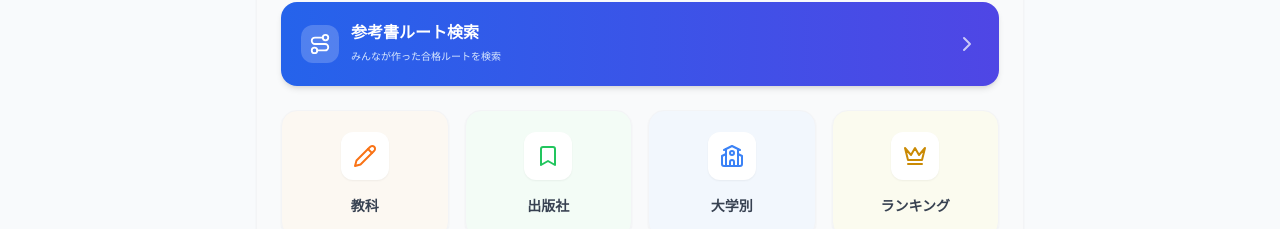
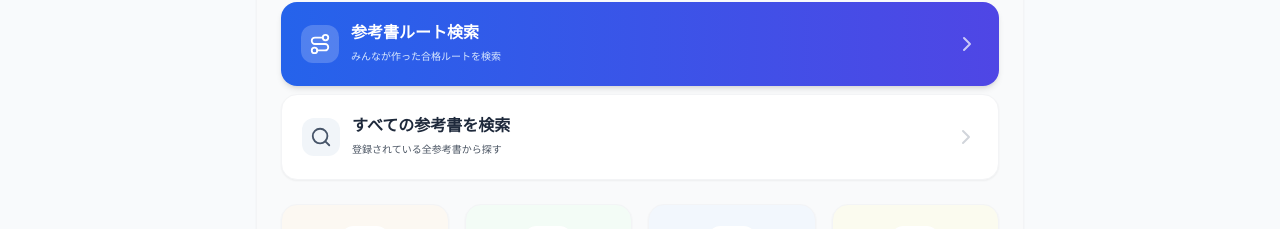
Before and after one commit to taikisora/stackblitz-starters-fvtlf34d, a Next.js app: page /search in a window 1280 px wide. Shown: the part 224-453 px from the top of the page. Built offline with nearby package versions, Linux system fonts and the light colour scheme; no server answers.

Commit message:
force sync

```diff
--- a/app/learning-data/[id]/page.tsx
+++ b/app/learning-data/[id]/page.tsx
@@ -298,9 +298,9 @@ export default function RouteDetailPage() {
           <div>
             <h1 className={`font-black text-slate-900 leading-snug transition-all ${isScreenshotMode ? 'text-lg' : 'text-xl md:text-2xl mb-2'}`}>{route.title}</h1>
             {!isScreenshotMode && (
-              <p className="text-sm text-slate-700 font-medium whitespace-pre-wrap leading-relaxed bg-slate-50/60 p-3 rounded-xl border border-gray-100/60 shadow-inner shadow-slate-100">
-                {route.description || 'このルートに詳細な解説はまだ登録されていません。'}
-              </p>
+              <div className="bg-slate-50/60 p-4 rounded-2xl border border-gray-100/60 shadow-inner mt-4">
+                <ExpandableDescription text={route.description} />
+              </div>
             )}
           </div>
 
@@ -533,4 +533,31 @@ export default function RouteDetailPage() {
       </div>
     </>
   );
+
+  // 💡 文字数で自動的に「もっと見る」を出すための部品です
+  function ExpandableDescription({ text }: { text: string }) {
+    const [isOpen, setIsOpen] = useState(false);
+    const MAX_CHARS = 100; // 途中まで表示する文字数
+    const isLong = text.length > MAX_CHARS;
+
+    if (!text) return <p className="text-sm text-slate-400">説明はありません。</p>;
+
+    return (
+      <div className="text-sm text-slate-700 font-medium whitespace-pre-wrap leading-relaxed">
+        <p className={`${isOpen ? '' : 'line-clamp-3'}`}>
+          {text}
+        </p>
+        {isLong && (
+          <button
+            type="button"
+            onClick={() => setIsOpen(!isOpen)}
+            className="text-xs font-black text-blue-600 mt-2 hover:text-blue-700 cursor-pointer"
+          >
+            {isOpen ? '▲ 折りたたむ' : '...もっと見る'}
+          </button>
+        )}
+      </div>
+    );
+  }
+
 }
--- a/app/search/page.tsx
+++ b/app/search/page.tsx
@@ -64,6 +64,23 @@ export default function SearchPage() {
             </div>
             <ChevronRight className="text-white/70 group-hover:translate-x-1 transition-transform" />
           </button>
+
+          {/* 💡 追加：すべての参考書を検索ボタン */}
+          <button
+            onClick={() => router.push('/books')}
+            className="w-full bg-white p-5 rounded-2xl shadow-sm border border-gray-100 text-slate-800 flex items-center justify-between active:scale-[0.98] transition-all group cursor-pointer hover:border-blue-200"
+          >
+            <div className="flex items-center gap-3">
+              <div className="bg-slate-100 p-2 rounded-xl text-slate-600">
+                <Search size={22} />
+              </div>
+              <div className="text-left">
+                <span className="font-extrabold text-base block leading-tight">すべての参考書を検索</span>
+                <span className="text-[10px] text-gray-600 font-medium">登録されている全参考書から探す</span>
+              </div>
+            </div>
+            <ChevronRight className="text-gray-300 group-hover:translate-x-1 transition-transform" />
+          </button>
         </div>
 
         {/* カテゴリ別検索カード群 */}
--- a/app/search/routes/page.tsx
+++ b/app/search/routes/page.tsx
@@ -413,8 +413,9 @@ export default function RouteSearchPage() {
                       <span>{route.title}</span>
                       <ChevronRight size={16} className="text-slate-300 group-hover:text-blue-500 shrink-0 transition-colors" />
                     </h3>
+                    {/* 💡 修正：説明欄を最大2行まで表示し、長すぎる場合は自動で「...」と省略するように調整しました */}
                     {route.description && (
-                      <p className="text-xs text-slate-500 font-medium line-clamp-1 leading-normal">
+                      <p className="text-xs text-slate-500 font-medium line-clamp-2 leading-relaxed break-all">
                         {route.description}
                       </p>
                     )}
```
